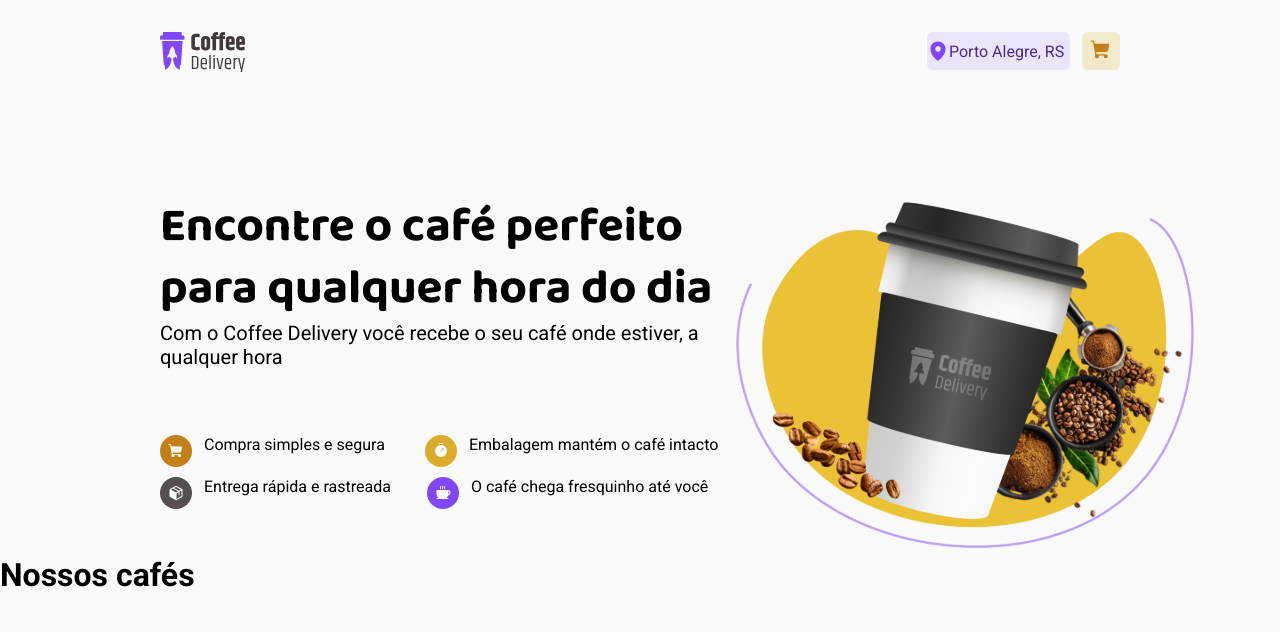
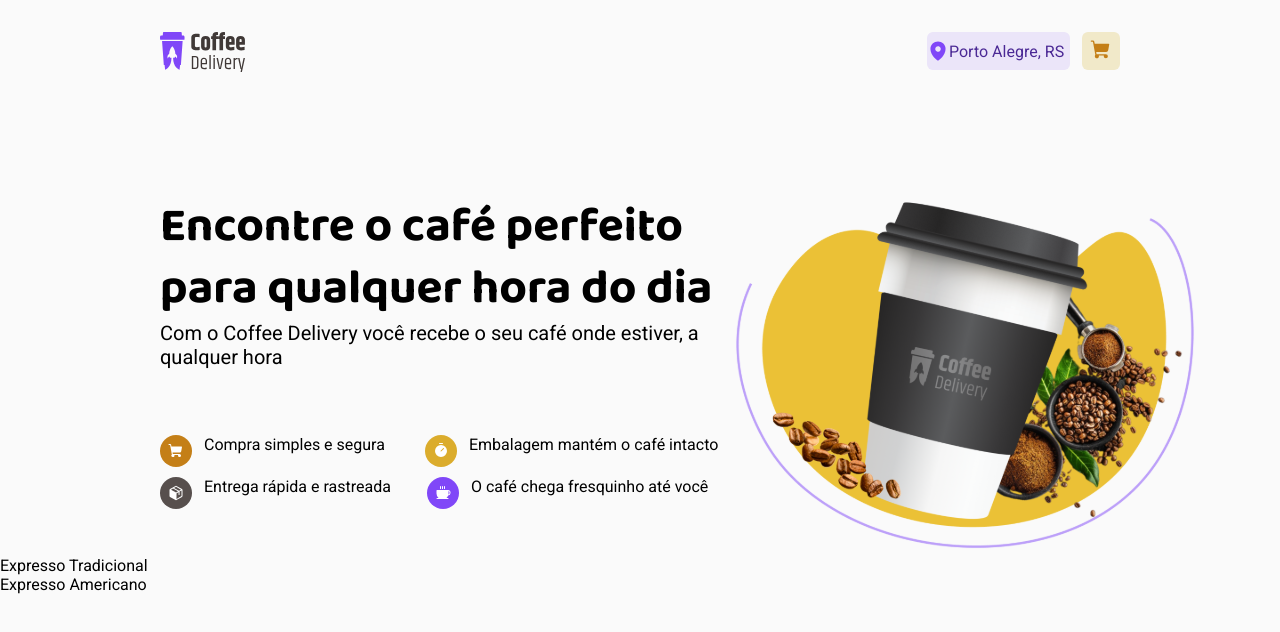
Before and after one commit to mathhlima/coffee-delivery, a React (Vite) app: page / in a window 1280 px wide. Shown: the top 632 px of the page. Built offline with nearby package versions, Linux system fonts and the light colour scheme.

Commit message:
add json coffee

```diff
--- /dev/null
+++ b/src/local-json/coffee.json
@@ -0,0 +1,16 @@
+[
+    {
+        "id": 1,
+        "name": "Expresso Tradicional",
+        "description": "O tradicional café feito com água quente e grãos moídos",
+        "type": "TRADICIONAL",
+        "value": 9.90
+    },
+    {
+        "id": 2,
+        "name": "Expresso Americano",
+        "description": "Expresso diluído, menos intenso que o tradicional",
+        "type": "TRADICIONAL",
+        "value": 9.90
+    }
+]
--- a/src/pages/Home/Coffee/index.tsx
+++ b/src/pages/Home/Coffee/index.tsx
@@ -1,3 +1,11 @@
+import coffees from '../../../local-json/coffee.json'
+
 export function OurCoffee() {
-  return <h1>Nossos cafés</h1>
+  return (
+    <div>
+      {coffees.map(({ name, id }) => (
+        <div key={id}>{name}</div>
+      ))}
+    </div>
+  )
 }
```
